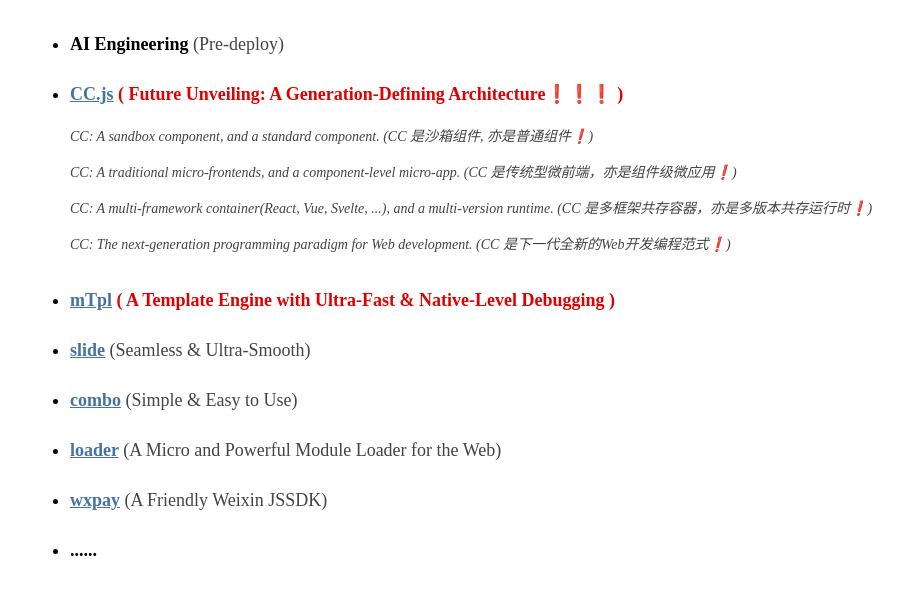
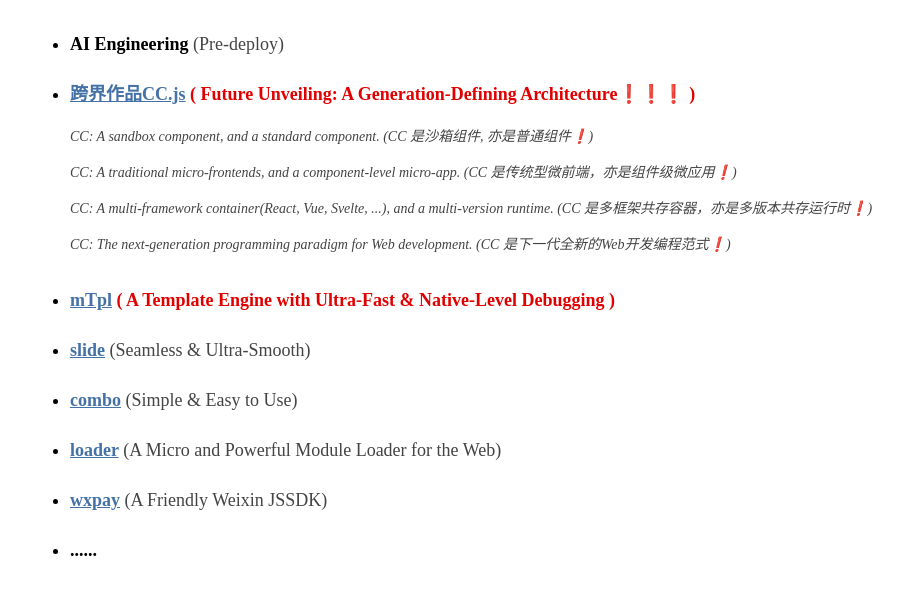
Before and after one commit to jtauthor/jtauthor.github.io, a plain HTML site: page index.html in a window 1280 px wide. Shown: the part 71-666 px from the top of the page, without its empty margins (10-913 px from the left). Drawn offline with Linux system fonts and the light colour scheme.

Commit message:
feat: update index.html text

```diff
--- a/index.html
+++ b/index.html
@@ -53,7 +53,7 @@
         <span>(Pre-deploy)</span>
       </li>
       <li>
-        <a href="ccjs-ide-infra/sample/" target="_blank">CC.js</a>
+        <a href="ccjs-ide-infra/sample/" target="_blank">跨界作品CC.js</a>
         <span style="color: #e10000; font-weight: bold">( Future Unveiling: A Generation-Defining Architecture❗❗❗ )</span>
         <div class="desc">
           <p>
```
